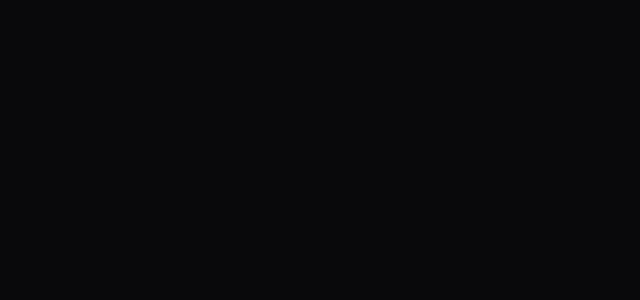
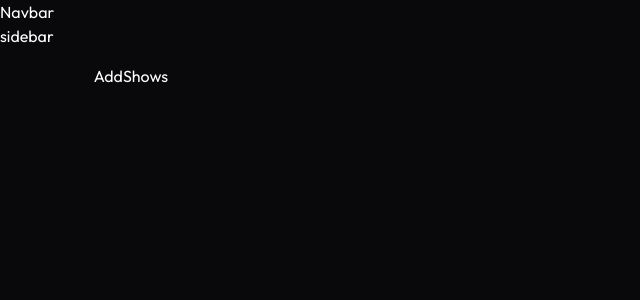
Before and after one commit to shriram-desai/ClickNShow, a React (Vite) app in the folder client/: page /admin/add-shows in a window 1280 px wide. Before the commit this address had no page. Shown: the top 300 px of the page, without its empty margins (0-640 px from the left). Built offline with nearby package versions, Linux system fonts and the light colour scheme.

Commit message:
Add admin panel components and routing

```diff
--- a/client/src/App.jsx
+++ b/client/src/App.jsx
@@ -9,6 +9,11 @@
 import Favorite from './pages/Favorite'
 import { Toaster } from 'react-hot-toast'
 import Footer from './components/Footer'
+import Layout from './pages/admin/Layout'
+import Dashboard from './pages/admin/Dashboard'
+import AddShows from './pages/admin/AddShows'
+import ListBookings from './pages/admin/ListBookings'
+import ListShows from './pages/admin/ListShows'
 
 function App() {
 
@@ -25,6 +30,14 @@
         <Route path='/movies/:id/:date' element={<SeatLayout/>}/>
         <Route path='/my-bookings' element={<MyBookings/>}/>
         <Route path='/favorite' element={<Favorite/>}/>
+
+        <Route path='/admin/*' element={<Layout/>}>
+          <Route index element={<Dashboard />}/>
+          <Route path='add-shows' element={<AddShows />}/>
+          <Route path='list-bookings' element={<ListBookings />}/>
+          <Route path='list-shows' element={<ListShows />}/>
+        </Route>
+
       </Routes>
       {!isAdminRoute && <Footer/>}
     </>
--- /dev/null
+++ b/client/src/components/admin/AdminNavbar.jsx
@@ -0,0 +1,15 @@
+import React from 'react'
+import { Link } from 'react-router-dom'
+import { assets } from '../../assets/assets'
+
+const AdminNavbar = () => {
+  return (
+    <div>
+      <Link to="/">
+        <h1>Navbar</h1>
+      </Link>
+    </div>
+  )
+}
+
+export default AdminNavbar
--- /dev/null
+++ b/client/src/components/admin/AdminSidebar.jsx
@@ -0,0 +1,11 @@
+import React from 'react'
+
+const AdminSidebar = () => {
+  return (
+    <div>
+        <h1>sidebar</h1>
+    </div>
+  )
+}
+
+export default AdminSidebar
--- /dev/null
+++ b/client/src/pages/admin/AddShows.jsx
@@ -0,0 +1,9 @@
+import React from 'react'
+
+const AddShows = () => {
+  return (
+    <div>AddShows</div>
+  )
+}
+
+export default AddShows
--- /dev/null
+++ b/client/src/pages/admin/Dashboard.jsx
@@ -0,0 +1,9 @@
+import React from 'react'
+
+const Dashboard = () => {
+  return (
+    <div></div>
+  )
+}
+
+export default Dashboard
--- /dev/null
+++ b/client/src/pages/admin/Layout.jsx
@@ -0,0 +1,20 @@
+import React from 'react'
+import AdminNavbar from '../../components/admin/AdminNavbar'
+import AdminSidebar from '../../components/admin/AdminSidebar'
+import { Outlet } from 'react-router-dom'
+
+const Layout = () => {
+  return (
+    <>
+      <AdminNavbar />
+      <div className='flex'>
+        <AdminSidebar />
+        <div className='flex-1 px-4 py-10 md:px-10 has-[calc(100vh-64px)] overflow-y-auto:'>
+          <Outlet />
+        </div>
+      </div>
+    </>
+  )
+}
+
+export default Layout
--- /dev/null
+++ b/client/src/pages/admin/ListBookings.jsx
@@ -0,0 +1,9 @@
+import React from 'react'
+
+const ListBookings = () => {
+  return (
+    <div>ListBookings</div>
+  )
+}
+
+export default ListBookings
--- /dev/null
+++ b/client/src/pages/admin/ListShows.jsx
@@ -0,0 +1,9 @@
+import React from 'react'
+
+const ListShows = () => {
+  return (
+    <div>ListShows</div>
+  )
+}
+
+export default ListShows
```
Also changed, not shown: client/public/Ramayana.jpg (added).
